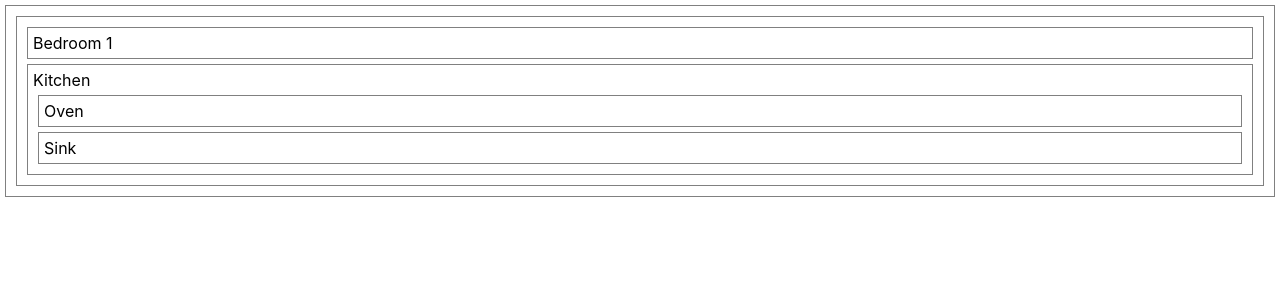
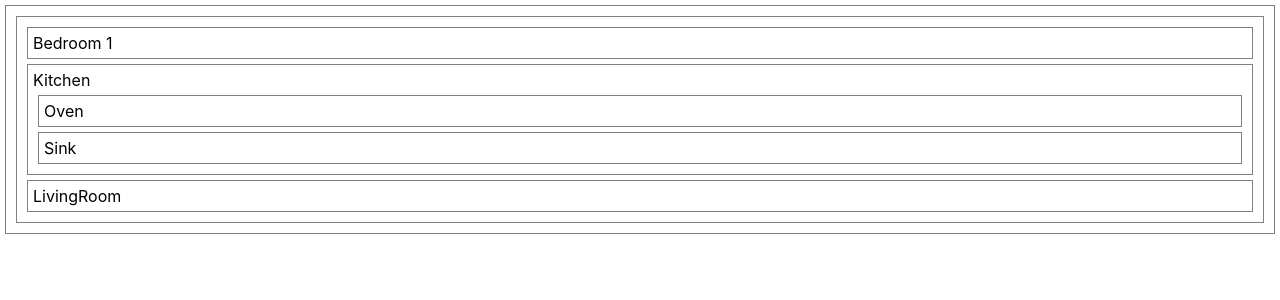
Before and after one commit to juanm98/floorplan-lab, a React (Create React App) app: page / in a window 1280 px wide. Shown: the top 300 px of the page. Built offline with nearby package versions, Linux system fonts and the light colour scheme.

Commit message:
Add LivingRoom to app.js

```diff
--- a/src/App.js
+++ b/src/App.js
@@ -1,5 +1,6 @@
 import './App.css';
 import Kitchen from './Kitchen';
+import LivingRoom from './LivingRoom';
 // CodeSandbox.js
 
 function FloorPlan(props) {
@@ -7,6 +8,7 @@ function FloorPlan(props) {
     <div>
       <div>Bedroom 1</div>
       <Kitchen/>
+      <LivingRoom/>
     </div>
   );
 }
```
